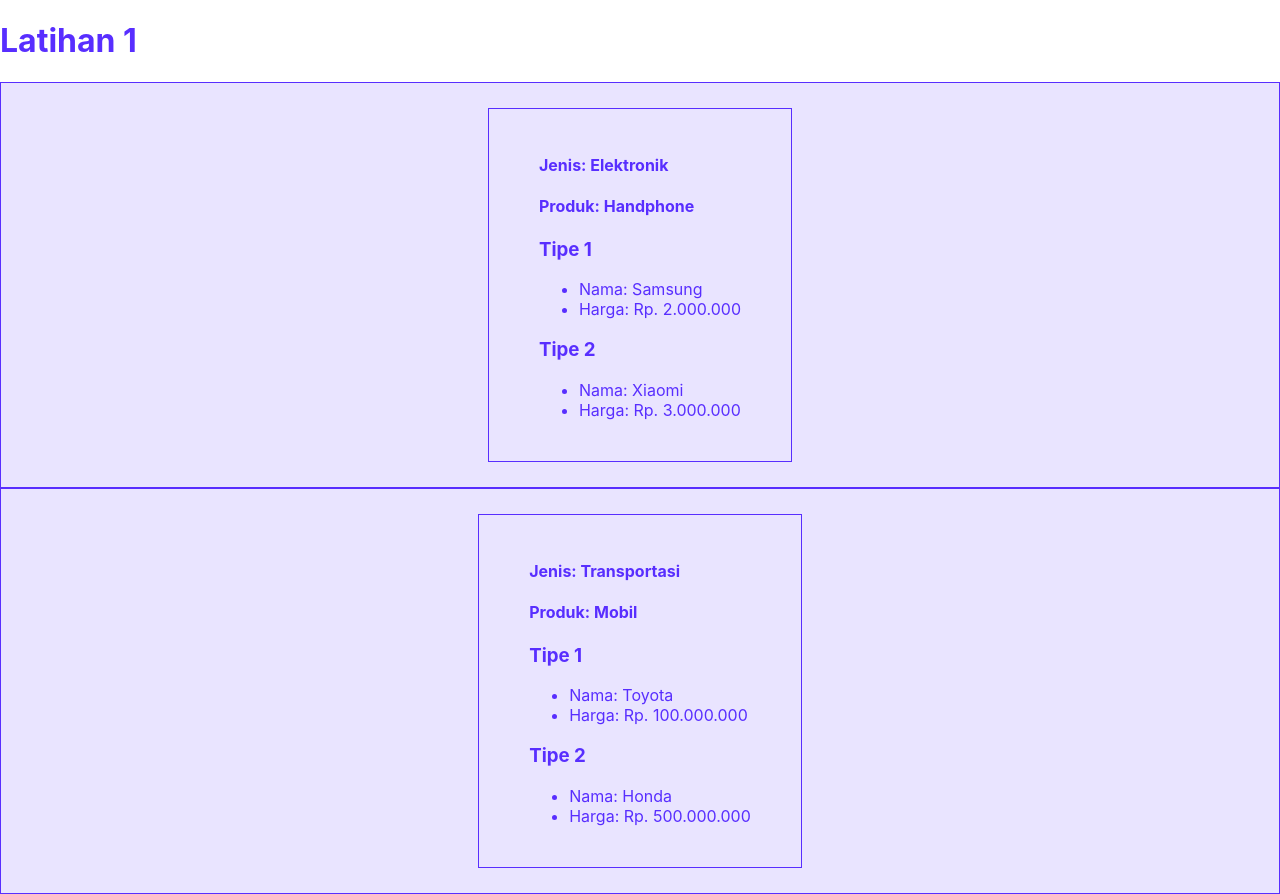
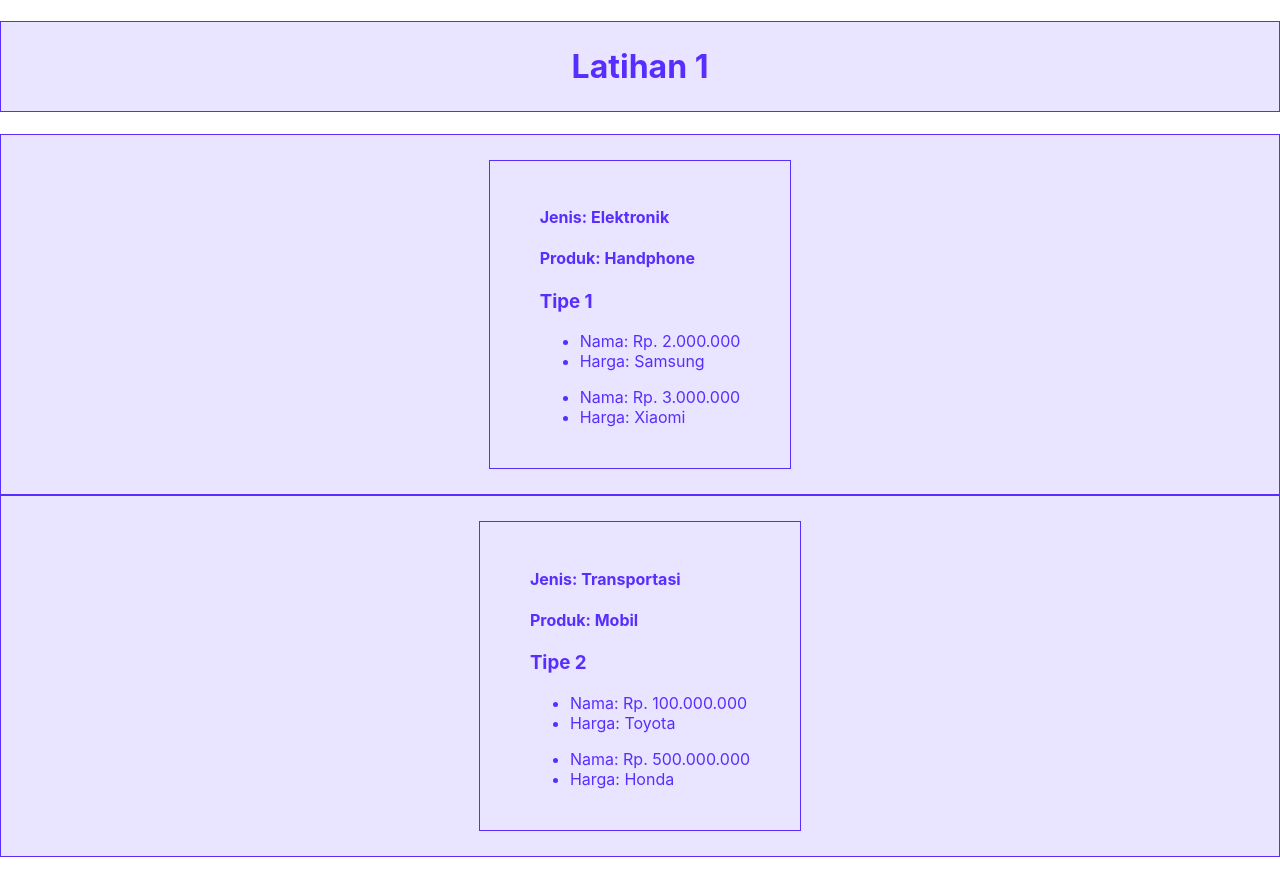
Before and after one commit to Sunflwr15/React_1, a React (Create React App) app: page / in a window 1280 px wide. After the commit the page ends 857 px from the top, so only its background shows below. Built offline with nearby package versions, Linux system fonts and the light colour scheme.

Commit message:
latihan-1

```diff
--- a/src/App.js
+++ b/src/App.js
@@ -35,8 +35,8 @@ function App() {
   ]);
   return (
     <React.Fragment>
-      <h1>Latihan 1</h1>
-      <Tampilan list = {produk}/>
+      <h1 className="center">Latihan 1</h1>
+      <Tampilan list = {produk} />
     </React.Fragment>
   );
 }
--- a/src/module/isiData.jsx
+++ b/src/module/isiData.jsx
@@ -5,21 +5,24 @@ function Tampilan({ list }) {
     <React.Fragment>
       {list?.map((data, index) => {
         return (
-          <React.Fragment>
+          <React.Fragment key={index}>
             <div className="center">
-              <div className="center1">
+              <div className="center1" key={index}>
                 <h4>Jenis: {data.jenis}</h4>
                 <h4>Produk: {data.produk}</h4>
-                <h3>Tipe 1</h3>
-                <ul>
-                  <li>Nama: {data.brand[0].nama}</li>
-                  <li>Harga: {data.brand[0].harga}</li>
-                </ul>
-                <h3>Tipe 2</h3>
-                <ul>
-                  <li>Nama: {data.brand[1].nama}</li>
-                  <li>Harga: {data.brand[1].harga}</li>
-                </ul>
+                <h3>Tipe {index + 1}</h3>
+                <div>
+                  {data?.brand?.map((value, index2) => {
+                    return (
+                      <React.Fragment key={index2}>
+                        <ul>
+                          <li>Nama: {value.harga}</li>
+                          <li>Harga: {value.nama}</li>
+                        </ul>
+                      </React.Fragment>
+                    );
+                  })}
+                </div>
               </div>
             </div>
           </React.Fragment>
```
